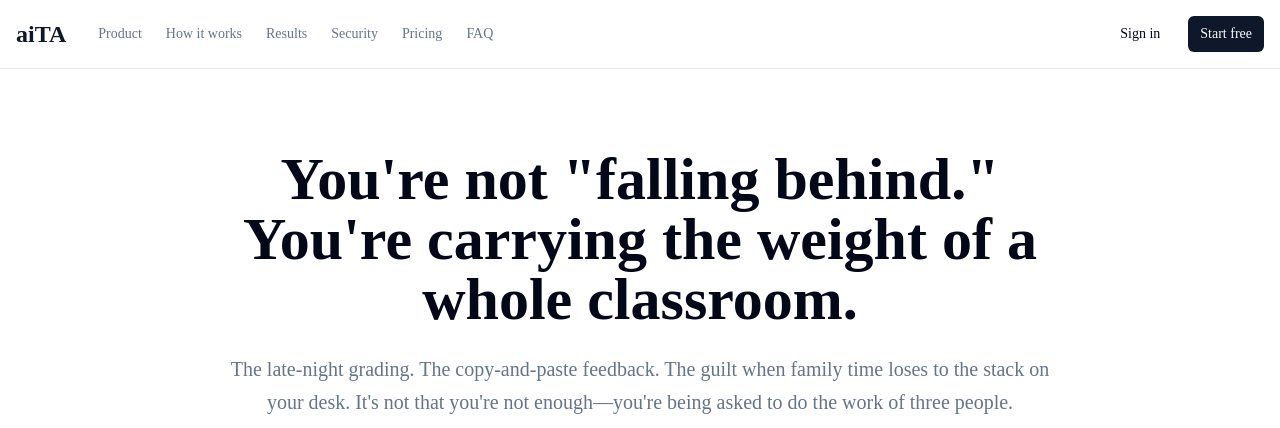
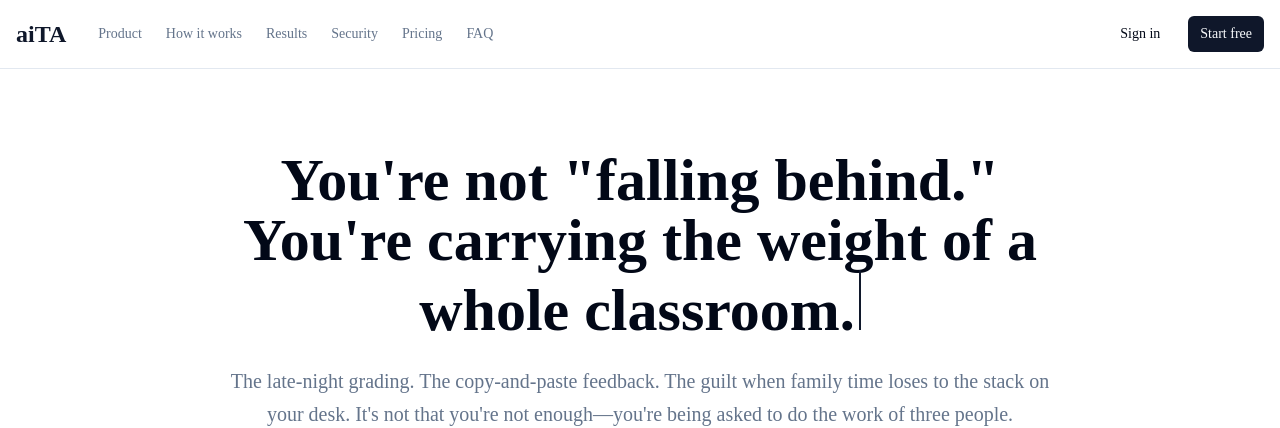
Before and after one commit to scandinavianswimmer/grade-mirror-ai-assist, a React (Vite) app: page /pitch in a window 1280 px wide. Shown: the top 428 px of the page. Built offline with nearby package versions, Linux system fonts and the light colour scheme; no server answers.

Commit message:
Add typing animation to pitch page
Implement a typing animation for section headlines on the pitch page. The text will appear as if typed, complete with a pulsating cursor. The animation will use the provided text as a starting point and will animate at approximately 100 words per second.

```diff
--- /dev/null
+++ b/src/components/TypewriterText.tsx
@@ -0,0 +1,57 @@
+import React, { useState, useEffect } from 'react';
+
+interface TypewriterTextProps {
+  text: string;
+  speed?: number; // characters per second
+  className?: string;
+  onComplete?: () => void;
+}
+
+const TypewriterText: React.FC<TypewriterTextProps> = ({
+  text,
+  speed = 80,
+  className = "",
+  onComplete
+}) => {
+  const [displayText, setDisplayText] = useState("");
+  const [isComplete, setIsComplete] = useState(false);
+
+  useEffect(() => {
+    if (text.length === 0) return;
+
+    setDisplayText("");
+    setIsComplete(false);
+
+    let currentIndex = 0;
+    const intervalTime = 1000 / speed; // milliseconds per character
+
+    const timer = setInterval(() => {
+      if (currentIndex < text.length) {
+        setDisplayText(text.slice(0, currentIndex + 1));
+        currentIndex++;
+      } else {
+        setIsComplete(true);
+        onComplete?.();
+        clearInterval(timer);
+      }
+    }, intervalTime);
+
+    return () => clearInterval(timer);
+  }, [text, speed, onComplete]);
+
+  return (
+    <span className={className}>
+      {displayText}
+      <span
+        className={`inline-block w-0.5 h-[1em] bg-primary ml-1 ${
+          isComplete ? 'animate-pulse' : 'animate-pulse opacity-100'
+        }`}
+        style={{
+          animation: 'pulse 1s infinite'
+        }}
+      />
+    </span>
+  );
+};
+
+export default TypewriterText;
--- a/src/pages/Pitch.tsx
+++ b/src/pages/Pitch.tsx
@@ -3,6 +3,7 @@ import { Button } from '@/components/ui/button';
 import { useNavigate } from 'react-router-dom';
 import { Card, CardContent } from '@/components/ui/card';
 import { Badge } from '@/components/ui/badge';
+import TypewriterText from '@/components/TypewriterText';
 import {
   Clock,
   CheckCircle2,
@@ -62,8 +63,12 @@ const Pitch = () => {
       {/* Hero Section */}
       <section className="py-20 px-4">
         <div className="container mx-auto max-w-4xl text-center">
-          <h1 className="text-4xl md:text-6xl font-bold text-foreground mb-6 animate-fade-in">
-            You're not "falling behind." You're carrying the weight of a whole classroom.
+          <h1 className="text-4xl md:text-6xl font-bold text-foreground mb-6 min-h-[8rem] md:min-h-[12rem] flex items-center justify-center">
+            <TypewriterText
+              text={'You\'re not "falling behind." You\'re carrying the weight of a whole classroom.'}
+              speed={80}
+              className="text-4xl md:text-6xl font-bold text-foreground"
+            />
           </h1>
 
           <p className="text-xl text-muted-foreground mb-8 leading-relaxed animate-fade-in">
```
